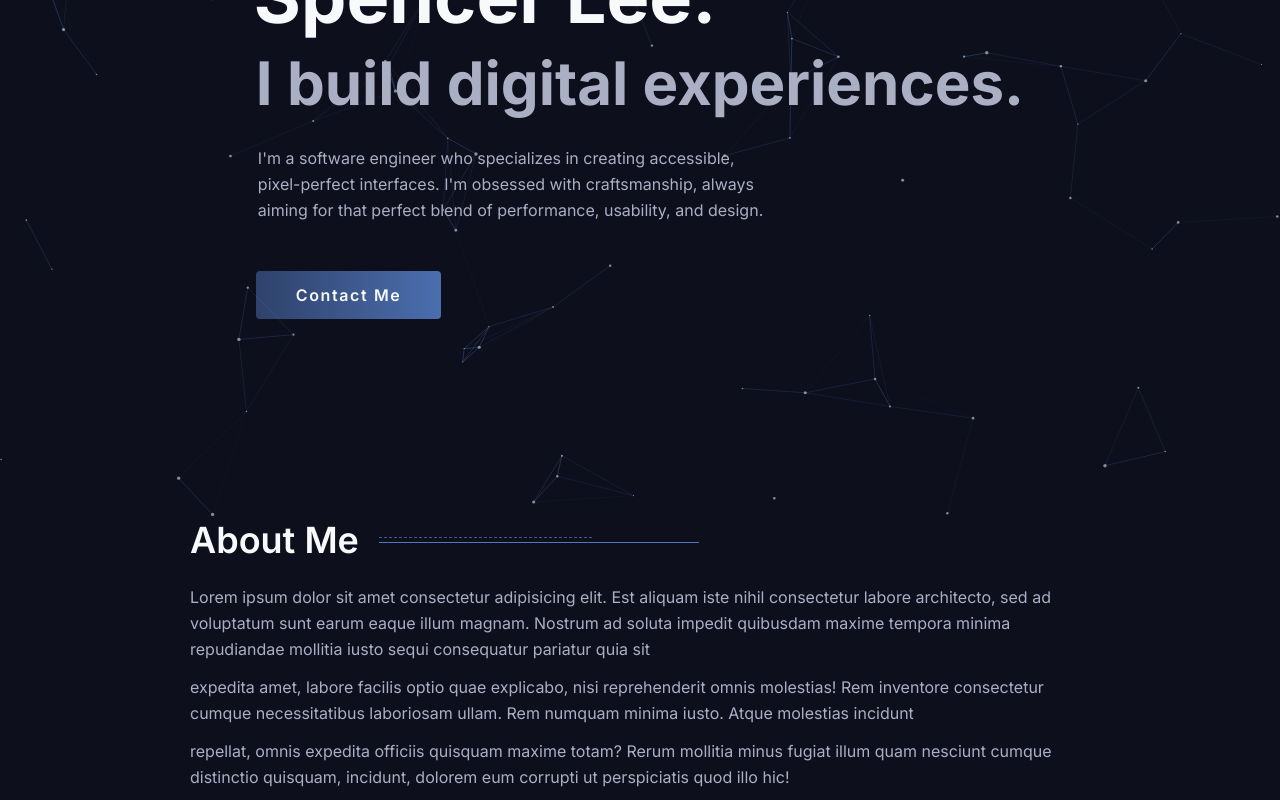
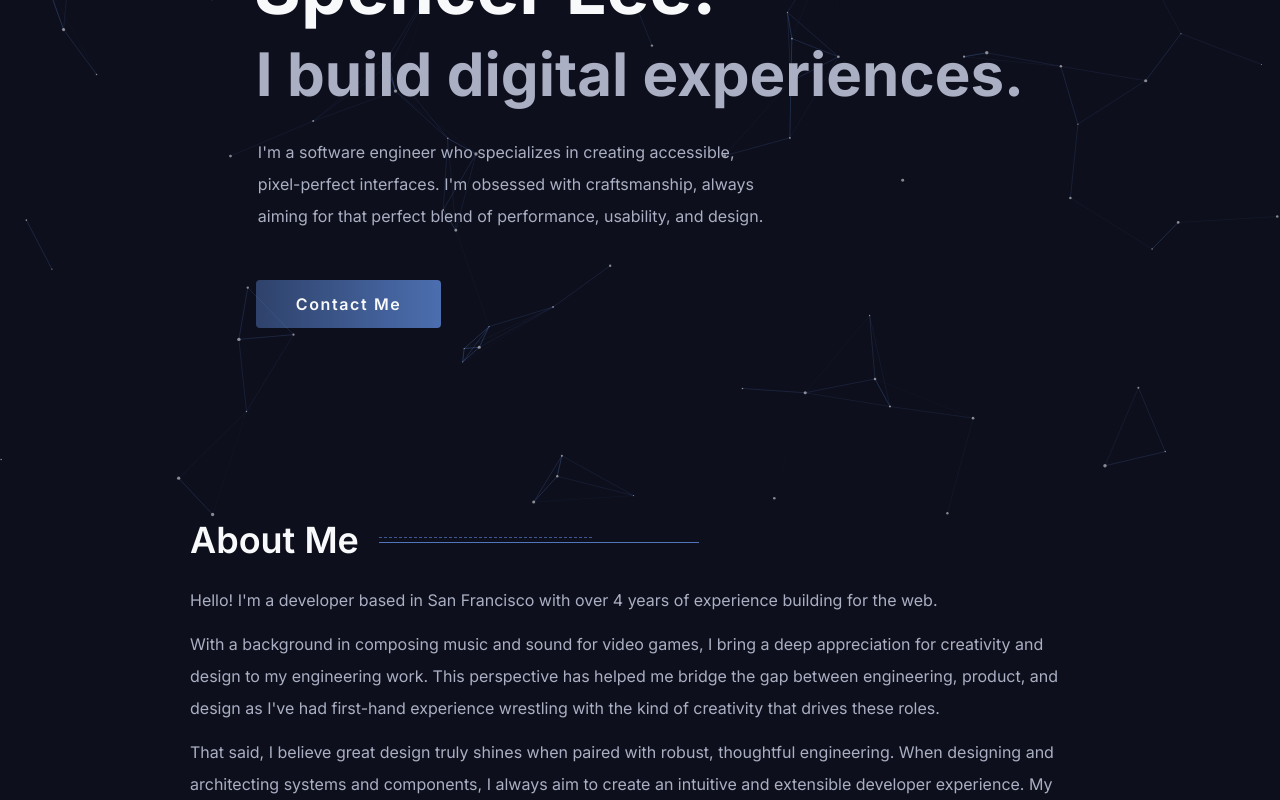
Before and after one commit to Spencer-J-Lee/portfolio-website-v1, a Next.js app: page / in a window 1280 px wide. Shown: the part 280-1080 px from the top of the page. Built offline with nearby package versions, Linux system fonts and the light colour scheme.

Commit message:
Add About Me blurb, loosen text for readability

```diff
--- a/src/components/About.tsx
+++ b/src/components/About.tsx
@@ -1,26 +1,28 @@
 import { SECTIONS } from "@/constants/sections";
 import { Section } from "./common/Section";
 
-// TODO add actual copy
 export const About = () => {
   return (
     <Section id={SECTIONS.ABOUT} title="About Me">
-      <div className="flex flex-col gap-3">
-        <p className="text-muted leading-relaxed">
-          Lorem ipsum dolor sit amet consectetur adipisicing elit. Est aliquam
-          iste nihil consectetur labore architecto, sed ad voluptatum sunt earum
-          eaque illum magnam. Nostrum ad soluta impedit quibusdam maxime tempora
-          minima repudiandae mollitia iusto sequi consequatur pariatur quia sit
+      <div className="text-muted flex flex-col gap-3 leading-loose">
+        <p>
+          Hello! I'm a developer based in San Francisco with over 4 years of
+          experience building for the web.
         </p>
-        <p className="text-muted leading-relaxed">
-          expedita amet, labore facilis optio quae explicabo, nisi reprehenderit
-          omnis molestias! Rem inventore consectetur cumque necessitatibus
-          laboriosam ullam. Rem numquam minima iusto. Atque molestias incidunt
+        <p>
+          With a background in composing music and sound for video games, I
+          bring a deep appreciation for creativity and design to my engineering
+          work. This perspective has helped me bridge the gap between
+          engineering, product, and design as I've had first-hand experience
+          wrestling with the kind of creativity that drives these roles.
         </p>
-        <p className="text-muted leading-relaxed">
-          repellat, omnis expedita officiis quisquam maxime totam? Rerum
-          mollitia minus fugiat illum quam nesciunt cumque distinctio quisquam,
-          incidunt, dolorem eum corrupti ut perspiciatis quod illo hic!
+        <p>
+          That said, I believe great design truly shines when paired with
+          robust, thoughtful engineering. When designing and architecting
+          systems and components, I always aim to create an intuitive and
+          extensible developer experience. My favorite work involves polished
+          interfaces that not only look and feel great for users, but are also
+          performant and enjoyable to work with under the hood.
         </p>
       </div>
     </Section>
--- a/src/components/Hero.tsx
+++ b/src/components/Hero.tsx
@@ -33,7 +33,7 @@ export const Hero = () => {
         </h3>
 
         <p
-          className="text-muted animate-fade-up ml-0.5 mt-2.5 max-w-[510px] text-sm leading-relaxed opacity-0 md:mt-8 md:text-base"
+          className="text-muted animate-fade-up ml-0.5 mt-2.5 max-w-[510px] text-sm leading-loose opacity-0 md:mt-8 md:text-base"
           style={{ animationDelay: toMSStr(delay.hero[4]) }}
         >
           I'm a software engineer who specializes in creating accessible,
--- a/src/components/common/infoCard/HighlightBlock.tsx
+++ b/src/components/common/infoCard/HighlightBlock.tsx
@@ -26,7 +26,7 @@ export const HighlightBlock = ({
         <span className="absolute -inset-4 hidden lg:block" />
       </StyledLink>
 
-      <p className="text-muted mt-2 text-sm leading-relaxed">{description}</p>
+      <p className="text-muted mt-2 text-sm leading-loose">{description}</p>
 
       {skills.length && (
         <ul className="mt-4 flex flex-wrap gap-2.5">
```
